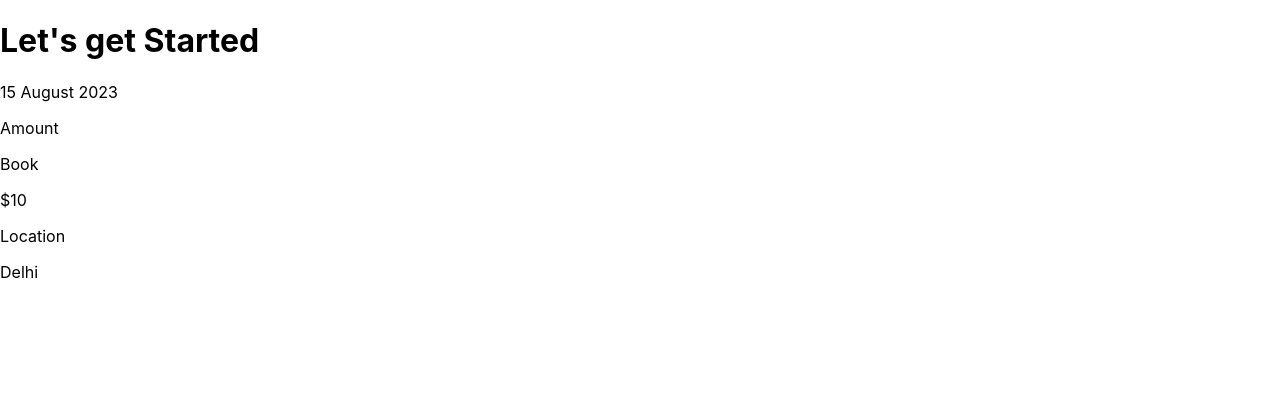
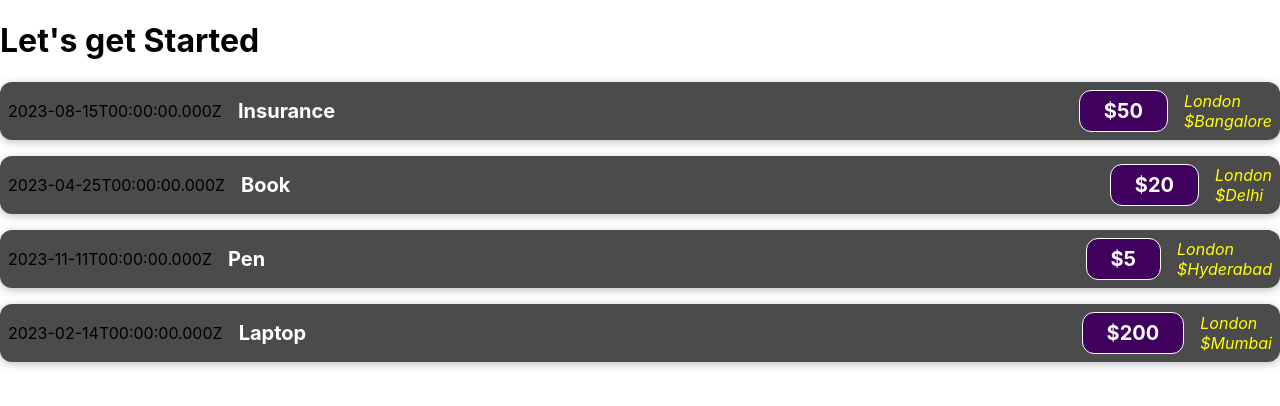
Before and after one commit to arex123/expense-frontend, a React (Create React App) app: page / in a window 1280 px wide. Shown: the top 406 px of the page. Built offline with nearby package versions, Linux system fonts and the light colour scheme.

Commit message:
props passing

```diff
--- a/src/App.js
+++ b/src/App.js
@@ -1,10 +1,34 @@
+
 import ExpenseItem from "./components/ExpenseItem";
 
 function App() {
   return (
     <div>
       <h1>Let's get Started</h1>
-      <ExpenseItem></ExpenseItem>
+      <ExpenseItem
+        date={new Date(2023, 7, 15)}
+        title="Insurance"
+        price="50"
+        location="Bangalore"
+      ></ExpenseItem>
+      <ExpenseItem
+        date={new Date(2023, 3, 25)}
+        title="Book"
+        price="20"
+        location="Delhi"
+      ></ExpenseItem>
+      <ExpenseItem
+        date={new Date(2023, 10, 11)}
+        title="Pen"
+        price="5"
+        location="Hyderabad"
+      ></ExpenseItem>
+      <ExpenseItem
+        date={new Date(2023, 1, 14)}
+        title="Laptop"
+        price="200"
+        location="Mumbai"
+      ></ExpenseItem>
     </div>
   );
 }
--- a/src/components/ExpenseItem.js
+++ b/src/components/ExpenseItem.js
@@ -1,19 +1,21 @@
-// Write your code here:
-function ExpenseItem(){
-  return <>
-    <div>
-      15 August 2023
+
+import "./ExpenseItem.css";
+
+function ExpenseItem(props) {
+  return (
+    <div className="expense-item">
+      <div>{props.date.toISOString()}</div>
+      <div className="expense-item__description">
+        <h2>{props.title}</h2>
+        <div className="expense-item__price">${props.price}</div>
+      </div>
+      <div className="expense-item__location">
+        <div>London</div>
+        <div>${props.location}</div>
+      </div>
+
     </div>
-    <div>
-      <p>Amount</p>
-      <p>Book</p>
-      <p>$10</p>
-    </div>
-    <div>
-      <p>Location</p>
-      <p>Delhi</p>
-    </div>
+  );
+}
 
-  </>
-}
-export default ExpenseItem
+export default ExpenseItem;
```
